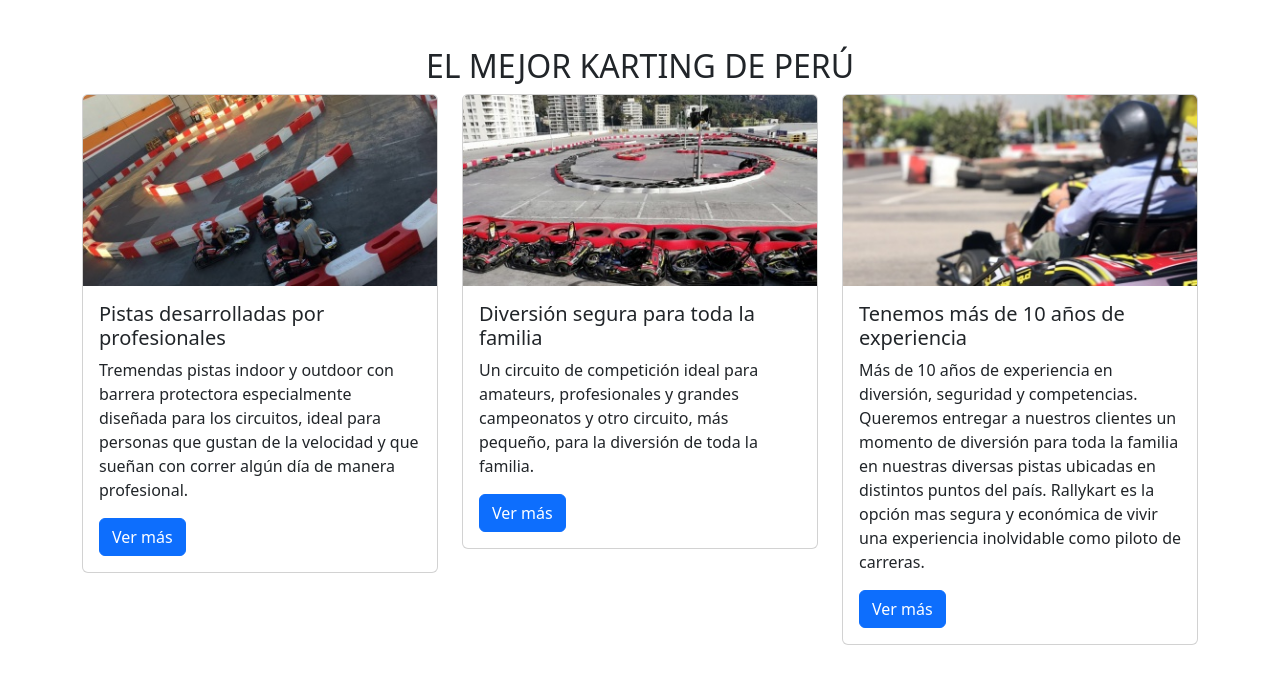
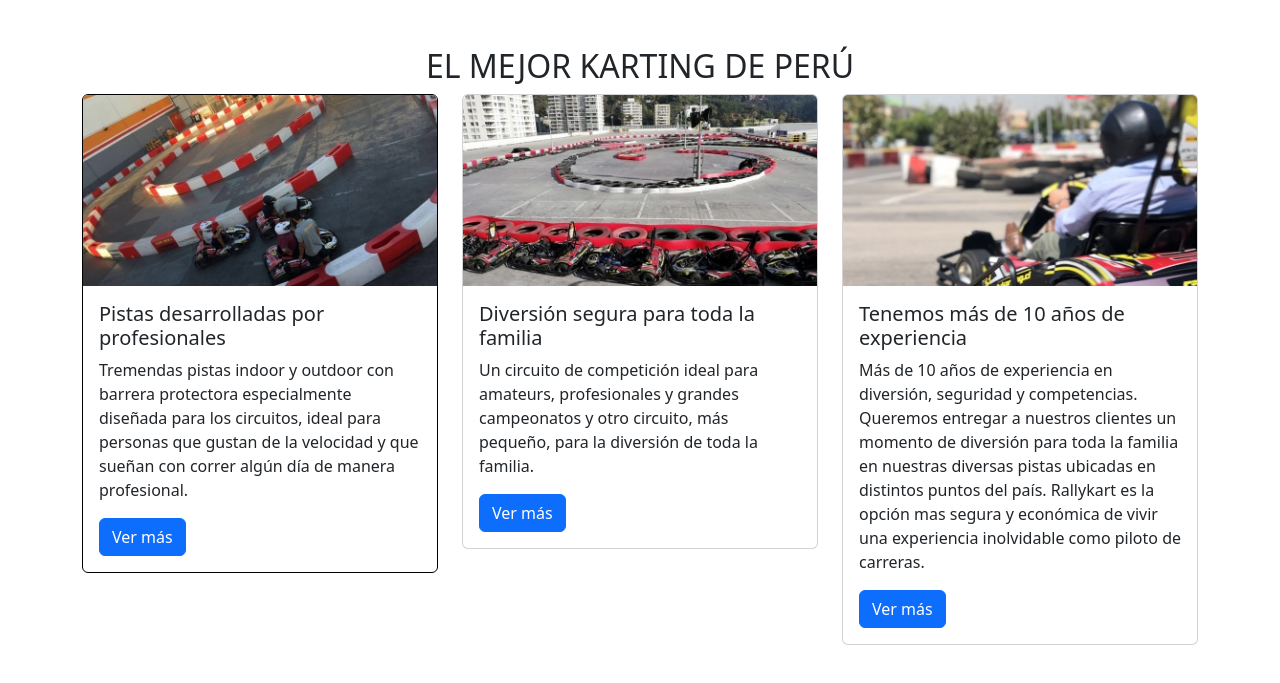
Before and after one commit to PaulTorres-spec/Proyecto-Grupo-3-TPW, a website: page HTML/index.html in a window 1280 px wide. In both pictures the pointer is over the element 260 px from the left and 1188 px from the top of the page. Shown: the part 855-1538 px from the top of the page. Drawn offline with nearby package versions, Linux system fonts and the light colour scheme.

Commit message:
Update styles.css

```diff
--- a/css/styles.css
+++ b/css/styles.css
@@ -55,3 +55,14 @@
 .personalizado-navbar.menu-open .navbar-toggler-icon {
   filter: invert(1); /* blanco */
 }
+
+.card {
+  -webkit-transition: 1s linear;
+  transition: 1s linear;
+}
+
+.card:hover{
+  border-style: solid;
+  border-color: #95A5A6;
+  border-color: #000;
+}
```
